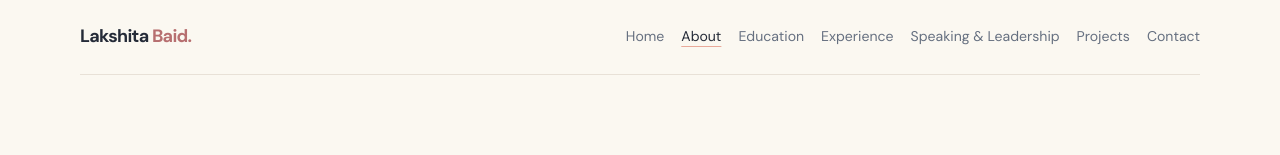
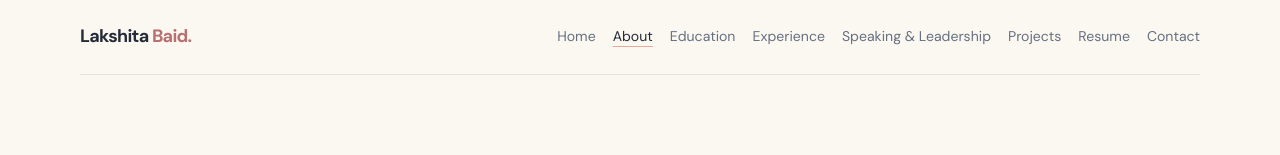
Before and after one commit to lakshitabaid-ship-it/LAKSHITA-BAID-, a plain HTML site: page about.html in a window 1280 px wide. Shown: the top 155 px of the page. Drawn offline with Linux system fonts and the light colour scheme.

Commit message:
Update about.html

```diff
--- a/about.html
+++ b/about.html
@@ -10,7 +10,7 @@
 <body>
 <header class="site-header">
   <a class="brand" href="index.html">Lakshita <span>Baid.</span></a>
-  <nav class="nav" aria-label="Main navigation"><a href="index.html">Home</a><a href="about.html" aria-current="page">About</a><a href="education.html">Education</a><a href="experience.html">Experience</a><a href="speaking.html">Speaking & Leadership</a><a href="projects.html">Projects</a><a href="contact.html">Contact</a></nav>
+  <nav class="nav" aria-label="Main navigation"><a href="index.html">Home</a><a href="about.html" aria-current="page">About</a><a href="education.html">Education</a><a href="experience.html">Experience</a><a href="speaking.html">Speaking & Leadership</a><a href="projects.html">Projects</a><a href="resume.html">Resume</a><a href="contact.html">Contact</a></nav>
 </header>
 <main>
 
```
